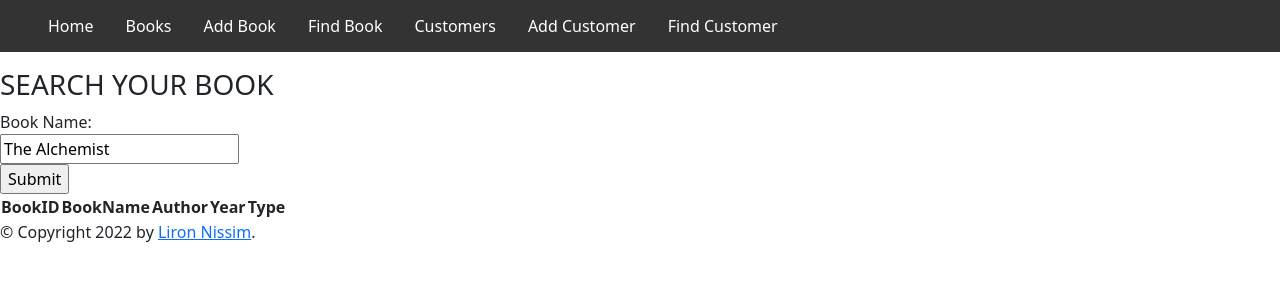
After one commit to Chen-Harel/7731.Liron, a Flask app: page /Books/findBooksByName in a window 1280 px wide. The commit adds this page. Shown: the top 300 px of the page. Run offline with Flask 2, Linux system fonts and the light colour scheme; lists and menus that the app fills with data are empty.

Commit message:
Add files via upload

```diff
--- a/Tools/Books.py
+++ b/Tools/Books.py
@@ -16,14 +16,13 @@ class Book:
             res.append({"id": i[0], "Name": i[1], "Author": i[2], "Year": i[3], "Type": i[4]})
         return render_template("/Books/bookHomepage.html", books=res)
 
-
     def addBook(self):
         msg=""
         if request.method=='POST':
-            bName = request.form.get('bookName')
+            bName = request.form.get('Name')
             bAuthor = request.form.get('Author')
-            bYear = request.form.get('year')
-            bType = request.form.get('bookType')
+            bYear = request.form.get('Year')
+            bType = request.form.get('Type')
             Loaned=request.form.get('Loaned')
             SQL=(f'''INSERT INTO Books VALUES("{bName}", "{bAuthor}", {int(bYear)}, {int(bType)}, "{Loaned}")''')
             print(SQL)
@@ -33,18 +32,20 @@ class Book:
                     msg=f"The book ... {bAuthor} has been added to the list"
             con.commit()
             return render_template("/Books/addBook.html")
+        return render_template("/Books/addBook.html")
 
     def removeBook(self):
-        if request.method=='GET':
-            bName = request.args.get('bookName')
-            bookID = request.args.get('bookID')
-        SQL=f'''DELETE FROM Books where rowid={bookID}'''
-        cur.execute(SQL)
-        con.commit()
-        print(SQL)
-        msg=f"The book ... {bName} has been removed from the list"
-        return render_template("GET/Books/removeBook.html")
-
+        if request.method=='post':
+            bName = request.args.get('Name')
+            bookID = request.args.get('id')
+            print(bookID)
+            SQL=f'''DELETE FROM Books where rowid={bookID}'''
+            cur.execute(SQL)
+            con.commit()
+            print(SQL)
+            msg=f"The book ... {bName} has been removed from the list"
+            return render_template("/Books/bookHomepage.html")
+        return render_template("/Books/bookHomepage.html")
 
     # def updateBook(self):
     #     SQLUPD=f"UPDATE Books set Type=4 where rowid={bookID}"
@@ -55,18 +56,15 @@ class Book:
     #     if request.method=='POST':
     #         return render_template("/Books/removeBook.html")
 
-
-
-
-
     def findBook(self):
         if request.method=='POST':
             bookName = request.form.get('bookName')
-            sql = (f'''SELECT * FROM Books where bookName like "%{bookName}%"''')
+            sql = (f'''SELECT * FROM Books where Name like "%{bookName}%"''')
             cur.execute(sql)
             books = cur.fetchall()
-            # return render_template("/books/findBook.html", books=books)
-        return render_template("/Books/findBook.html")
+            return render_template("/Books/findBooksByName.html",books=books)
+        return render_template("/Books/findBooksByName.html")
+
 
     def bookHomepage(self):
         if request.method=='POST':
--- a/app.py
+++ b/app.py
@@ -25,13 +25,19 @@ def initDB():
 initDB()
 
 def addData():
-    cur.execute('''INSERT INTO Books VALUES(11,"Harry Potter and the Sorcerers Stone", "JK Rowling", 1998, 1)''')
-    cur.execute('''INSERT INTO Books VALUES(12,"Harry Potter and the Chamber of Secrets", "JK Rowling", 1998, 3)''')
-    cur.execute('''INSERT INTO Books VALUES(13,"Harry Potter and the Prisoner of Azkaban", "JK Rowling", 1999, 2)''')
-    cur.execute('''INSERT INTO Books VALUES(14,"Harry Potter and the Goblet of Fire", "JK Rowling", 2001, 1)''')
-    cur.execute('''INSERT INTO Books VALUES(15,"The Lion, the Witch, and the Wardrobe", "C.S. Lewis", 1950, 2)''')
-    cur.execute('''INSERT INTO Books VALUES(16,"Prince Caspian", "C.S. Lewis", 1951, 1)''')
-    cur.execute('''INSERT INTO Books VALUES(17,"The Last Battle", "C.S. Lewis", 1956, 3)''')
+    cur.execute('''INSERT INTO Books VALUES(11,"The Da Vinci Code", "Dan Brown", 2003, 1)''')
+    cur.execute('''INSERT INTO Books VALUES(12,"Angels & Demons", "Dan Brown", 2000, 1)''')
+    cur.execute('''INSERT INTO Books VALUES(13,"The Lost Symbol", "Dan Brown", 2009, 2)''')
+    cur.execute('''INSERT INTO Books VALUES(14,"Origin", "Dan Brown", 2017, 1)''')
+    cur.execute('''INSERT INTO Books VALUES(15,"The Secret", "Rhonda Byrne", 2006, 3)''')
+    cur.execute('''INSERT INTO Books VALUES(16,"Harry Potter and the Chamber of Secrets", "J.K Rowling", 1998, 2)''')
+    cur.execute('''INSERT INTO Books VALUES(17,"Harry Potter and the Prisoner of Azkaban", "J.K Rowling", 1999, 1)''')
+    cur.execute('''INSERT INTO Customers VALUES(1,"Liron Nissim", "Tel Aviv", 32 )''')
+    cur.execute('''INSERT INTO Customers VALUES(2,"Omer Gal", "Tel Aviv", 38 )''')
+    cur.execute('''INSERT INTO Customers VALUES(3,"Shay Nir", "Haifa", 36 )''')
+    cur.execute('''INSERT INTO Customers VALUES(4,"Noam Mosser", "Gan Yavne", 36 )''')
+    cur.execute('''INSERT INTO Customers VALUES(5,"Neta Harel", "Tel Aviv", 22 )''')
+    cur.execute('''INSERT INTO Customers VALUES(6,"Noa Agam", "Ashdod", 46 )''')
     con.commit()
 addData()
 
@@ -47,15 +53,15 @@ def books():
 
 
 @api.route("/Books/addBook", methods=['GET', 'POST'])
-def addBooks():
+def addBook():
     return BK.Book.addBook(BK)
 
-@api.route("/Books/findBook", methods=['GET','POST'])
+@api.route("/Books/findBooksByName", methods=['GET','POST'])
 def findBook():
     return BK.Book.findBook(BK.Book)
 
 
-@api.route("/Books/removeBook", methods=['GET', 'POST'])
+@api.route("/Books/bookHomepage", methods=['GET', 'POST'])
 def removeBook():
     return BK.Book.removeBook(BK.Book)
 
@@ -74,17 +80,17 @@ def addCustomer():
     return CR.Customers.addCustomers(CR.Customers)
 
 
-@api.route("/Customers/removeCustomers", methods=['GET', 'POST'])
-def removeCustomer():
-    return CR.Customers.removeCustomers(CR.Customers)
+# @api.route("/Customers/allCustomers", methods=['GET', 'POST'])
+# def removeCustomers():
+#     return CR.Customers.removeCustomers(CR.Customers)
 
 
-@api.route("/Customers/displayCustomers", methods=['GET', 'POST'])
-def showAllCustomers():
-    return CR.Customers.displayCustomers(CR.Customers)
+@api.route("/Customers/allCustomers", methods=['GET', 'POST'])
+def myCustomer():
+    return CR.Customers.myCustomer(CR.Customers)
 
-@api.route("/Customers/findCustomers", methods=['GET', 'POST'])
-def findCustomer():
+@api.route("/Customers/findCustomersByName", methods=['GET', 'POST'])
+def findCustomers():
     return CR.Customers.findCustomers(CR.Customers)
 
 if __name__ == '__main__':
--- a/templates/Books/bookHomepage.html
+++ b/templates/Books/bookHomepage.html
@@ -1,8 +1,7 @@
 {% extends "layout.html" %}
 {%block head%} {{ super() }} {%endblock%}
 {%block content%}
-
-
+<h1>OUR BOOKS</h1>
 <div class="row row-cols-1 row-cols-md-6 g-4">
   {%for book in books%}
   <div class="col">
@@ -15,7 +14,7 @@
           Year: {{book.Year}}<br>
           id: {{book.id}}</p>
         <button type="button" class="btn btn-primary">Loan</button>
-        <a href="/removBook?id=/{{book.id}}&author{{book.Author}}" type="button" class="btn btn-danger">Remove</a>
+        <a href="/Books/bookHomepage?id={{book.id}}" type="button" class="btn btn-danger">Remove</a>
       </div>
     </div>
   </div>
--- a/templates/Books/findBooksByName.html
+++ b/templates/Books/findBooksByName.html
@@ -1,13 +1,33 @@
 {% extends "layout.html" %}
-{% block title %}Index{% endblock %}
-{% block head %}
-  {{ super() }}
-  <style type="text/css">
-    .important { color: #336699; }
-  </style>
+{% block content %}
+<body>
+<h3>SEARCH YOUR BOOK{{msg}}</h3>
+<form action="/Books/findBooksByName" method="POST">
+  <label for="bookName">Book Name:</label><br>
+  <input type="text" id="Name" name="bookName" value="The Alchemist"><br>
+  <input type="submit" value="Submit">
+</form>
+<div>
+    <table>
+        <tr>
+            <th>BookID</th>
+            <th>BookName</th>
+            <th>Author</th>
+            <th>Year</th>
+            <th>Type</th>
+        </tr>
+        {% for book in books %}
+        <tr>
+            <td>{{book[0]}}</td>
+            <td>{{book[1]}}</td>
+            <td>{{book[2]}}</td>
+            <td>{{book[3]}}</td>
+            <td>{{book[4]}}</td>
+        </tr>
+        {% endfor %}
+    </table>
+
+</div>
+
+</body>
 {% endblock %}
-{% block content %}
-  <h1>Index</h1>
-  <p class="important">
-    Welcome to my awesome homepage.
-{% endblock %}
--- /dev/null
+++ b/templates/layout.html
@@ -0,0 +1,118 @@
+<!doctype html>
+<html>
+  <head>
+    {% block head %}
+    <style>
+      ul {
+        list-style-type: none;
+        margin: 0;
+        padding: 0;
+        overflow: hidden;
+        background-color: #333;
+      }
+
+      li {
+        float: left;
+      }
+
+      li a, .dropbtn {
+        display: inline-block;
+        color: white;
+        text-align: center;
+        padding: 14px 16px;
+        text-decoration: none;
+      }
+
+      li a:hover, .dropdown:hover .dropbtn {
+        background-color:rgba(182, 182, 190, 0.865);
+      }
+
+      li.dropdown {
+        display: inline-block;
+      }
+
+      .dropdown-content {
+        display: none;
+        position: absolute;
+        background-color: #f9f9f9;
+        min-width: 160px;
+        box-shadow: 0px 8px 16px 0px rgba(0,0,0,0.2);
+        z-index: 1;
+      }
+
+      .dropdown-content a {
+        color: black;
+        padding: 12px 16px;
+        text-decoration: none;
+        display: block;
+        text-align: left;
+      }
+
+      .dropdown-content a:hover {background-color: #f1f1f1;}
+
+      .dropdown:hover .dropdown-content {
+        display: block;
+      }
+    </style>
+
+    <link href="https://cdn.jsdelivr.net/npm/bootstrap@5.1.3/dist/css/bootstrap.min.css" rel="stylesheet" integrity="sha384-1BmE4kWBq78iYhFldvKuhfTAU6auU8tT94WrHftjDbrCEXSU1oBoqyl2QvZ6jIW3" crossorigin="anonymous">
+    <title>{% block title %}{% endblock %} - My Webpage</title>
+    {% endblock %}
+   </head>
+  <body>
+    {% block navBar %}
+    <ul>
+      <li><a class="active" href="/">Home</a></li>
+      <li><a href="/Books/bookHomepage">Books</a></li>
+      <li><a href="/Books/addBook">Add Book</a></li>
+      <li><a href="/Books/findBooksByName">Find Book</a></li>
+      <li><a href="/Customers/allCustomers">Customers</a></li>
+      <li><a href="/Customers/CustHomepage">Add Customer</a></li>
+      <li><a href="/Customers/findCustomersByName">Find Customer</a></li>
+      <li class="dropdown">
+        <a href="javascript:void(0)" class="dropbtn"></a>
+        <div class="dropdown-content">
+          <a href="/Books/bookHomepage/findBooksByName">Display all Books</a>
+          <a href="/Books/findBooksByName">Find a Book</a>
+        </div>
+      </li>
+    </ul>
+
+
+    {% endblock %}
+    {% block content %}
+    {% endblock %}
+
+<div id="footer">
+  {% block footer %}
+  &copy; Copyright 2022 by <a href="http://domain.invalid/">Liron Nissim</a>.
+  {% endblock %}
+</div>
+</body>
+</html>
+
+
+
+<!-- ul {
+  list-style-type: none;
+  margin: 0;
+  padding: 0;
+  overflow: hidden;
+  background-color: #333;
+}
+
+li {
+  float: left;
+}
+
+li a {
+  display: block;
+  color: white;
+  text-align: center;
+  padding: 14px 16px;
+  text-decoration: none;
+}
+
+li a:hover {
+  background-color: #111;
+} -->
```
Also changed, not shown: Tools/Customers.py (+20 -13 lines), templates/Books/addBook.html (+11 -11 lines), templates/Customers/CustHomepage.html (+9 -12 lines), templates/Customers/allCustomers.html (added, +22 -0 lines), templates/Customers/findCustomersByName.html (added, +32 -0 lines), templates/mainHomepage.html (added, +27 -0 lines), templates/testDB.html (added, +13 -0 lines).
